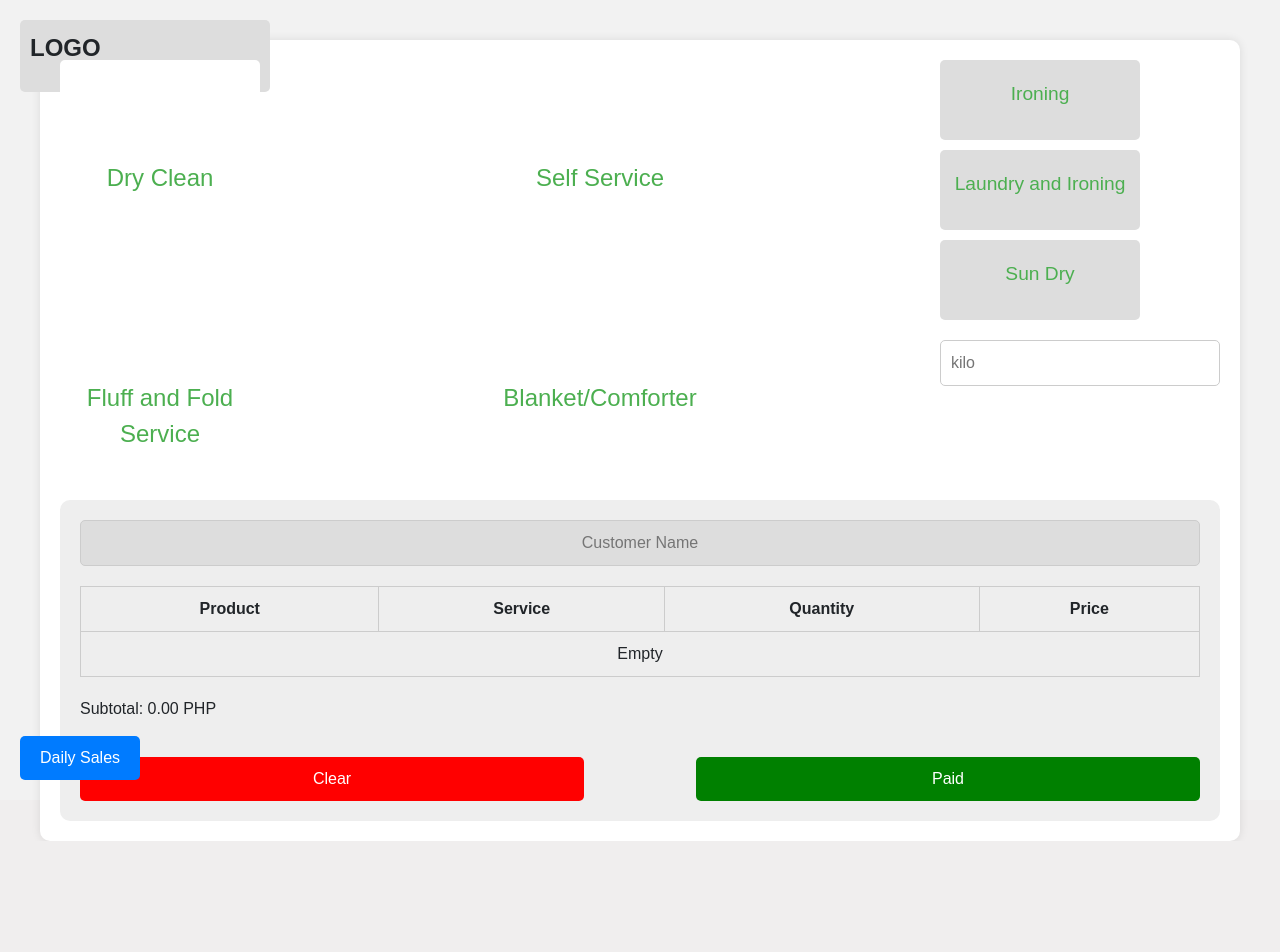
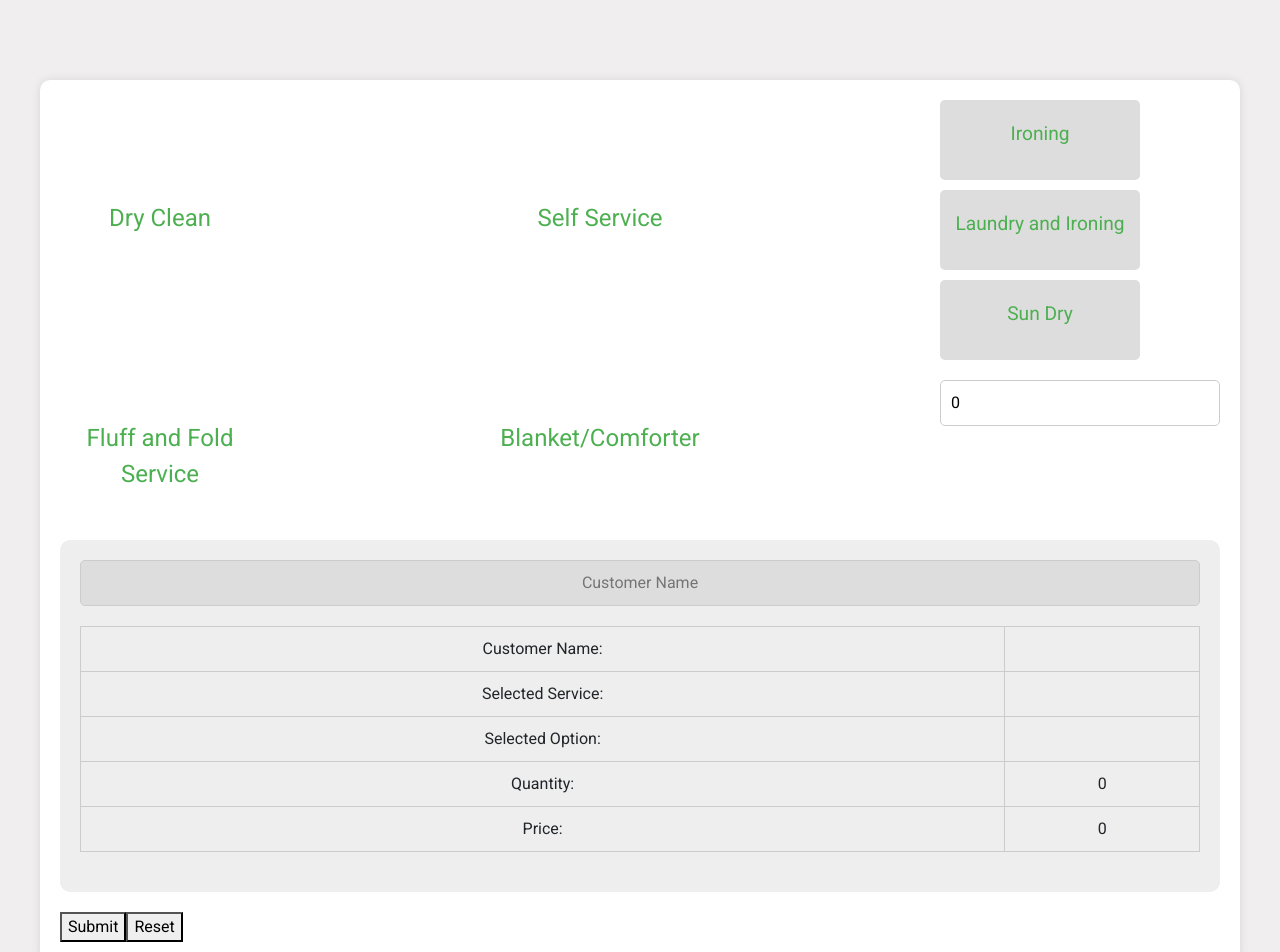
Before and after one commit to mawrk19/Laundry-System-Java, an Angular app: page /home in a window 1280 px wide. Shown: the top 952 px of the page. Before the commit the page ends 841 px from the top, so only its background shows below. Built offline with nearby package versions, Linux system fonts and the light colour scheme.

Commit message:
added functions for home components

```diff
--- a/src/app/app.module.ts
+++ b/src/app/app.module.ts
@@ -1,46 +1,43 @@
 import { NgModule } from '@angular/core';
 import { BrowserModule } from '@angular/platform-browser';
-
-
-import { HttpClientModule } from '@angular/common/http'
+import { HttpClientModule } from '@angular/common/http'; // Import HttpClientModule
 import { AppRoutingModule } from './app-routing.module';
 import { AppComponent } from './app.component';
 import { NgbModule } from '@ng-bootstrap/ng-bootstrap';
 import { EmployeeListComponent } from './employee-list/employee-list.component';
 import { AddEmployeeComponent } from './add-employee/add-employee.component';
 import { FormsModule } from '@angular/forms';
-
-import {MatDatepickerModule} from '@angular/material/datepicker';
-import {MatInputModule} from '@angular/material/input';
-import {MatFormFieldModule} from '@angular/material/form-field';
-import {MatNativeDateModule} from '@angular/material/core';
-
-
+import { MatDatepickerModule } from '@angular/material/datepicker';
+import { MatInputModule } from '@angular/material/input';
+import { MatFormFieldModule } from '@angular/material/form-field';
+import { MatNativeDateModule } from '@angular/material/core';
 import { UpdateEmployeeComponent } from './update-employee/update-employee.component';
 import { ShowDetailsComponent } from './show-details/show-details.component';
 import { HomeComponent } from './home/home.component';
 import { AdminLoginComponent } from './admin-login/admin-login.component';
 import { BrowserAnimationsModule } from '@angular/platform-browser/animations';
 
-
-
 @NgModule({
   declarations: [
     AppComponent,
     EmployeeListComponent,
-
     AddEmployeeComponent,
-         UpdateEmployeeComponent,
-         ShowDetailsComponent,
-         AdminLoginComponent
+    UpdateEmployeeComponent,
+    ShowDetailsComponent,
+    HomeComponent, // HomeComponent is declared here
+    AdminLoginComponent
   ],
   imports: [
     BrowserModule,
     AppRoutingModule,
     NgbModule,
-    HttpClientModule,FormsModule,HomeComponent, BrowserAnimationsModule ,
-    MatFormFieldModule, MatInputModule,MatFormFieldModule, MatInputModule, MatDatepickerModule,
-     MatNativeDateModule
+    HttpClientModule, // HttpClientModule is added to imports array
+    FormsModule,
+    BrowserAnimationsModule,
+    MatFormFieldModule,
+    MatInputModule,
+    MatDatepickerModule,
+    MatNativeDateModule
   ],
   providers: [],
   bootstrap: [AppComponent]
--- a/src/app/home/home.component.html
+++ b/src/app/home/home.component.html
@@ -1,63 +1,72 @@
-
-<body>
-    <div class="logo">
-        <p>LOGO</p>
-    </div>
 <div class="container">
   <div class="services">
     <label class="service-box">
-                <input type="radio" name="service" value="Dry Clean">
+      <input type="radio" name="service" value="Dry Clean" [(ngModel)]="selectedService" (change)="updateSummary()">
       <span>Dry Clean</span>
     </label>
     <label class="service-box">
-                <input type="radio" name="service" value="Self Service">
+      <input type="radio" name="service" value="Self Service" [(ngModel)]="selectedService" (change)="updateSummary()">
       <span>Self Service</span>
     </label>
     <label class="service-box">
-                <input type="radio" name="service" value="Fluff and Fold Service">
+      <input type="radio" name="service" value="Fluff and Fold Service" [(ngModel)]="selectedService" (change)="updateSummary()">
       <span>Fluff and Fold Service</span>
     </label>
     <label class="service-box">
-                <input type="radio" name="service" value="Blanket/Comforter">
+      <input type="radio" name="service" value="Blanket/Comforter" [(ngModel)]="selectedService" (change)="updateSummary()">
       <span>Blanket/Comforter</span>
     </label>
   </div>
   <div class="options">
     <label class="option-box">
-                <input type="radio" name="option" value="Ironing">
+      <input type="radio" name="option" value="Ironing" [(ngModel)]="selectedOption" (change)="updateSummary()">
       <span>Ironing</span>
     </label>
     <label class="option-box">
-                <input type="radio" name="option" value="Laundry and Ironing">
+      <input type="radio" name="option" value="Laundry and Ironing" [(ngModel)]="selectedOption" (change)="updateSummary()">
       <span>Laundry and Ironing</span>
     </label>
     <label class="option-box">
-                <input type="radio" name="option" value="Sun Dry">
+      <input type="radio" name="option" value="Sun Dry" [(ngModel)]="selectedOption" (change)="updateSummary()">
       <span>Sun Dry</span>
     </label>
-            <input type="number" placeholder="kilo" min="0" step="1">
+    <input type="number" placeholder="kilo" min="0" step="1" [(ngModel)]="quantity" (input)="updateSummary()">
   </div>
   <div class="summary">
-            <input type="text" class="customer-name" placeholder="Customer Name">
+    <input type="text" class="customer-name" placeholder="Customer Name" [(ngModel)]="customerName" (input)="updateSummary()">
     <div class="order-summary">
       <table>
         <tr>
-                        <th>Product</th>
-                        <th>Service</th>
-                        <th>Quantity</th>
-                        <th>Price</th>
+          <td>Customer Name:</td>
+          <td>{{ customerName }}</td>
         </tr>
         <tr>
-                        <td colspan="4">Empty</td>
+          <td>Selected Service:</td>
+          <td>{{ selectedService }}</td>
+        </tr>
+        <tr>
+          <td>Selected Option:</td>
+          <td>{{ selectedOption }}</td>
+        </tr>
+        <tr>
+          <td>Quantity:</td>
+          <td>{{ quantity }}</td>
+        </tr>
+        <tr>
+          <td>Price:</td>
+          <td>{{ calculatePrice() }}</td>
         </tr>
       </table>
-                <p>Subtotal: 0.00 PHP</p>
-            </div>
-            <div class="buttons">
-                <button class="close">Clear</button>
-                <button class="paid">Paid</button>
     </div>
   </div>
+  <div class="form-actions">
+    <button (click)="submitForm()">Submit</button>
+    <button (click)="resetForm()">Reset</button>
   </div>
-    <button class="extra-button">Daily Sales</button> <!-- New button -->
-</body>
+  <div *ngIf="successMessage" class="success-message">
+    {{ successMessage }}
+  </div>
+  <div *ngIf="errorMessage" class="error-message">
+    {{ errorMessage }}
+  </div>
+</div>
--- a/src/app/home/home.component.ts
+++ b/src/app/home/home.component.ts
@@ -1,24 +1,86 @@
 import { Component } from '@angular/core';
-import { NgbCarouselModule } from '@ng-bootstrap/ng-bootstrap';
-import { Router } from '@angular/router';
+import { HttpClient } from '@angular/common/http';
 
 @Component({
   selector: 'app-home',
   templateUrl: './home.component.html',
-  styleUrls: ['./home.component.css'],
-  standalone: true,
-	imports: [NgbCarouselModule]
+  styleUrls: ['./home.component.css']
 })
 export class HomeComponent {
+  customerName: string = '';
+  selectedService: string = '';
+  selectedOption: string = '';
+  quantity: number = 0;
+  successMessage: string = '';
+  errorMessage: string = '';
 
-  constructor(
+  constructor(private http: HttpClient) {}
 
-    private router: Router) {
+  updateSummary() {
+    // Logic to update the summary based on user inputs
+    console.log(`Customer: ${this.customerName}, Service: ${this.selectedService}, Option: ${this.selectedOption}, Quantity: ${this.quantity}`);
+  }
 
+  resetForm() {
+    this.customerName = '';
+    this.selectedService = '';
+    this.selectedOption = '';
+    this.quantity = 0;
+    this.successMessage = '';
+    this.errorMessage = '';
+  }
+
+  calculatePrice(): number {
+    let basePrice = 0;
+    switch (this.selectedService) {
+      case 'Dry Clean':
+        basePrice = 10;
+        break;
+      case 'Self Service':
+        basePrice = 5;
+        break;
+      case 'Fluff and Fold Service':
+        basePrice = 15;
+        break;
+      case 'Blanket/Comforter':
+        basePrice = 20;
+        break;
     }
-  goToEmployeeList(){
-    this.router.navigate(['/show-all-employees']);
+
+    let optionPrice = 0;
+    switch (this.selectedOption) {
+      case 'Ironing':
+        optionPrice = 2;
+        break;
+      case 'Laundry and Ironing':
+        optionPrice = 5;
+        break;
+      case 'Sun Dry':
+        optionPrice = 1;
+        break;
+    }
+
+    return (basePrice + optionPrice) * this.quantity;
   }
-  // images = [944, 1011, 984].map((n) => `https://picsum.photos/id/${n}/2000/600`);
 
+  submitForm() {
+    const orderData = {
+      customerName: this.customerName,
+      selectedService: this.selectedService,
+      selectedOption: this.selectedOption,
+      quantity: this.quantity,
+      price: this.calculatePrice()
+    };
+
+    this.http.post('http://your-backend-url/api/orders', orderData)
+      .subscribe(response => {
+        this.successMessage = 'Order submitted successfully';
+        this.errorMessage = '';
+        console.log('Order submitted successfully', response);
+      }, error => {
+        this.errorMessage = 'Error submitting order';
+        this.successMessage = '';
+        console.error('Error submitting order', error);
+      });
+  }
 }
```
Also changed, not shown: 1 other file (tests, documents, lock files or other folders). Lines whose indentation alone changed are shown as unchanged.
